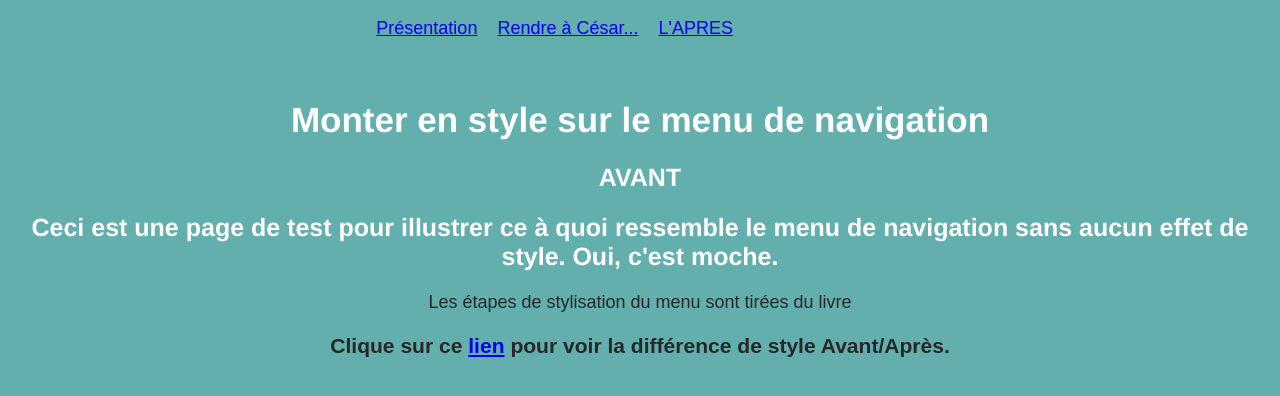
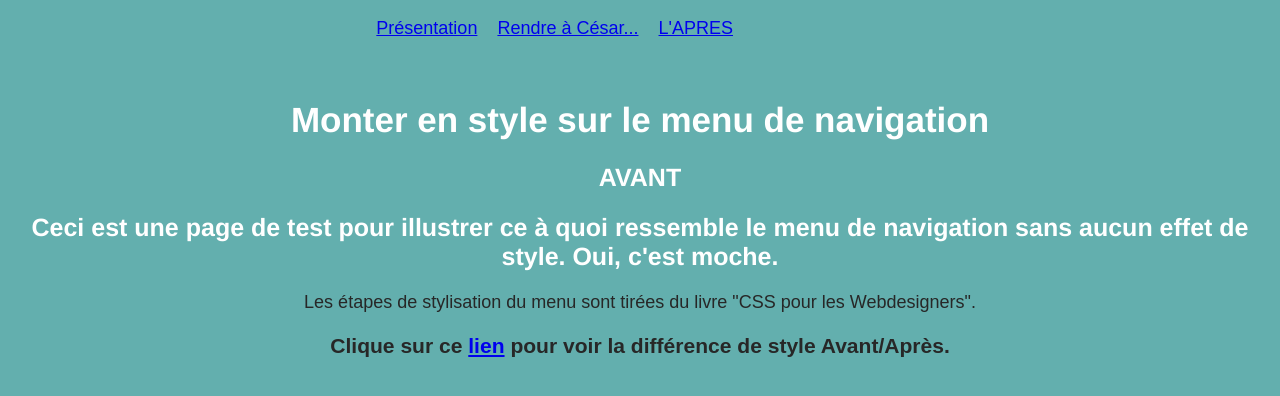
Before and after one commit to anouc/menunavigation-github-pages, a plain HTML site: page index.html in a window 1280 px wide. Drawn offline with Linux system fonts and the light colour scheme.

Commit message:
Ajout du titre du livre

```diff
--- a/index.html
+++ b/index.html
@@ -18,7 +18,7 @@
 	<h1>Monter en style sur le menu de navigation</h1>
 	<h2 id="avant">AVANT</h2>
 	<h2 id="item1">Ceci est une page de test pour illustrer ce à quoi ressemble le menu de navigation sans aucun effet de style. Oui, c'est moche.</h2>
-	<p id="item2">Les étapes de stylisation du menu sont tirées du livre </p>
+	<p id="item2">Les étapes de stylisation du menu sont tirées du livre "CSS pour les Webdesigners".</p>
 	<h3 id="item3">Clique sur ce <a href="index2.html">lien</a> pour voir la différence de style Avant/Après.</h3>
 	<p>
 
```
